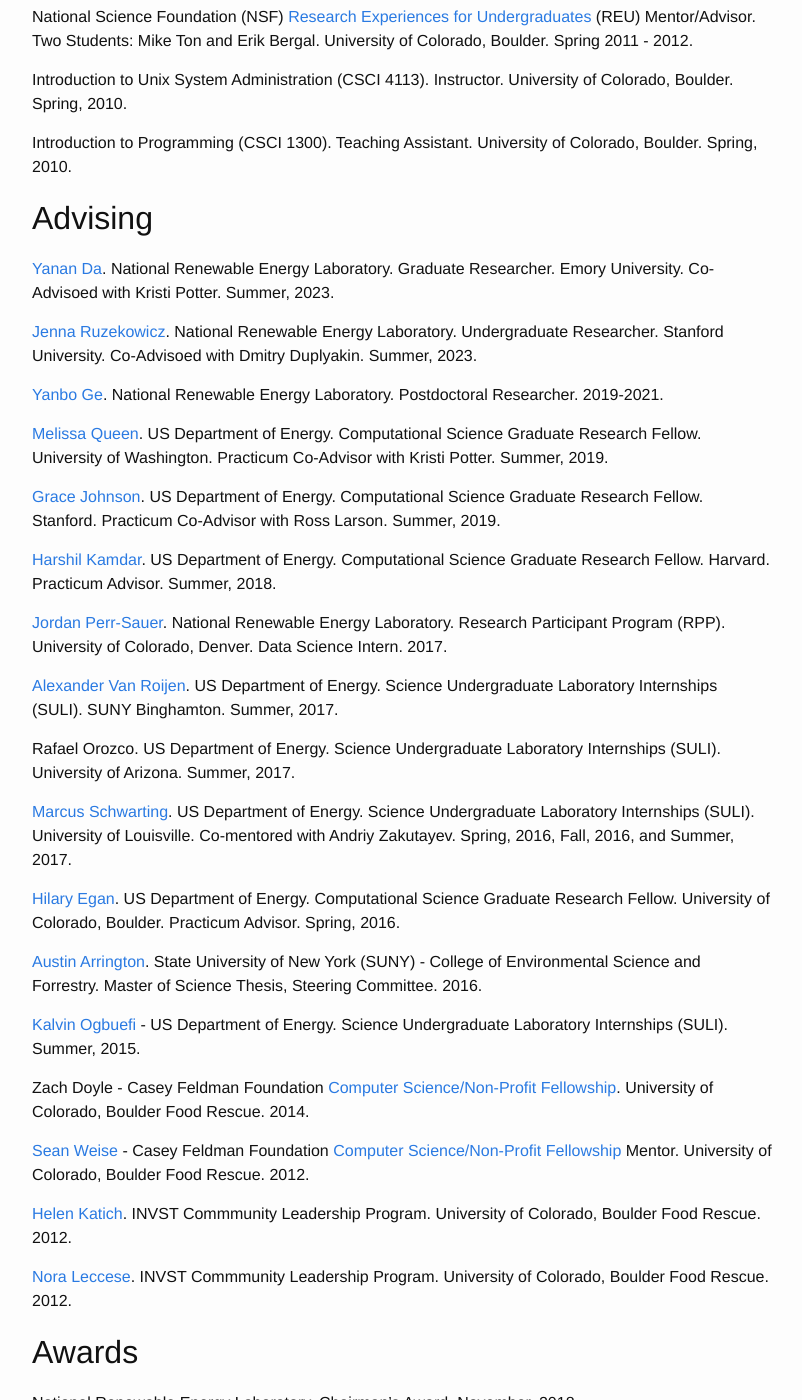
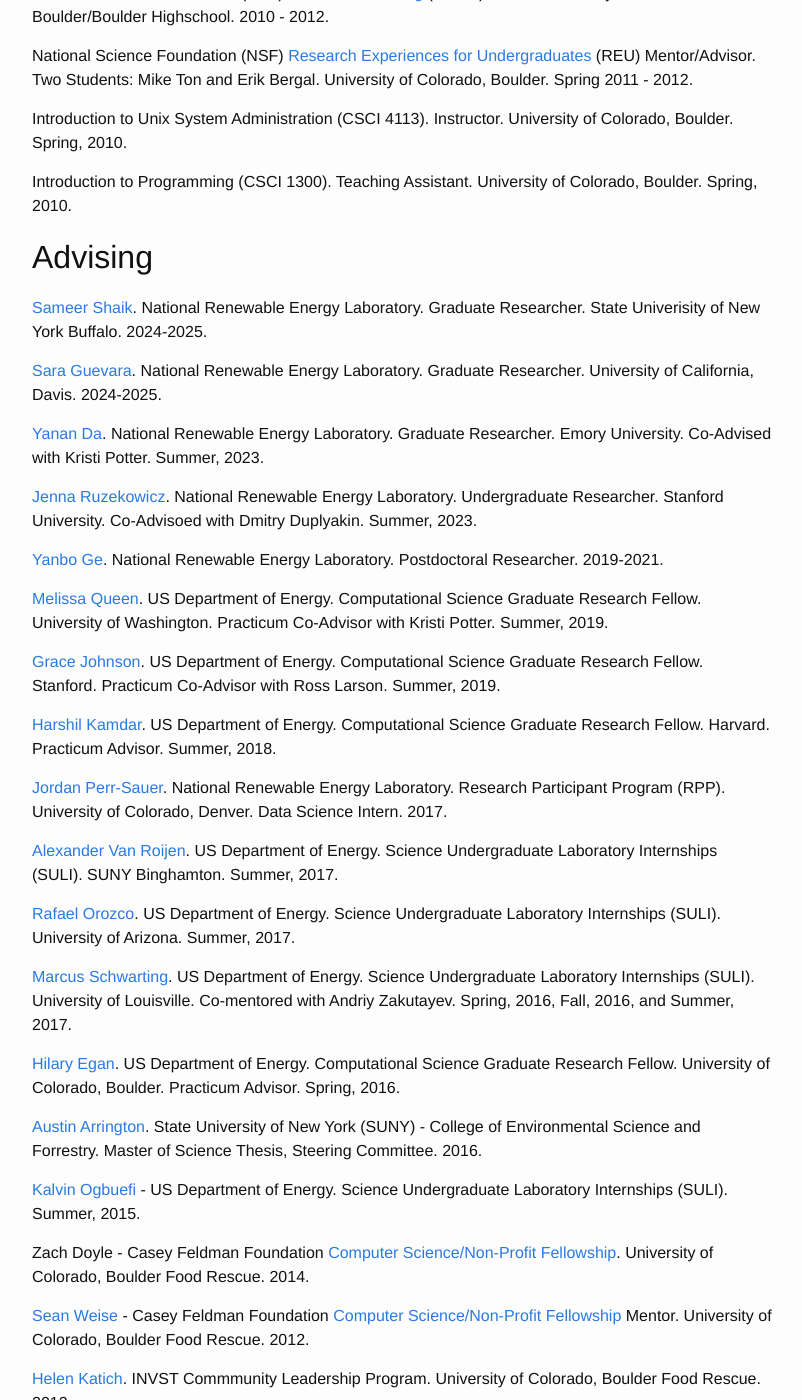
Before and after one commit to somerandomsequence/smallwhitecube, a Jekyll site: the page built from research.md, in a window 1280 px wide and 1400 px high, scrolled down 16635 px. Shown: the whole window, without its empty margins (238-1040 px from the left). Built offline with Jekyll 4.4.1, drawn with Linux system fonts in a browser that asks for light colours; nearby versions of some CDN libraries; some of the changed text lies outside the part shown.

Commit message:
Update research.md

```diff
--- a/research.md
+++ b/research.md
@@ -34,6 +34,8 @@
 [Wireless Traffic in the Wilds of Portland, Oregon](http://www.crawdad.org/pdx/vwave). Dataset of wireless LAN traffic around Portland, Oregon using a commercial sniffer VWave. 2007.
 
 ## Popular Press (Selected)
+
+Can Home Wind Turbines Take Off in the U.S.? Jackie Snow. November 7, 2024. [Wall Street Journal](https://www.wsj.com/business/energy-oil/home-wind-turbines-us-future-926992d7?st=sHhFqk&reflink=desktopwebshare_permalink)
 
 Study: when it rains, snake bites soar. BBC World News Service. Rylee Carlson. September 6, 2018. (Also: [CU Press Release](https://www.colorado.edu/today/2018/09/05/when-it-rains-snake-bites-soar), [Stanford Press Release](http://med.stanford.edu/news/all-news/2018/09/drought-predictive-of-decrease-in-snakebites.html), [Popular Science Article](https://www.popsci.com/snakebite-rain))
 
@@ -91,7 +93,11 @@
 
 ## Advising
 
-[Yanan Da](https://www.linkedin.com/in/yanan-da/). National Renewable Energy Laboratory. Graduate Researcher. Emory University. Co-Advisoed with Kristi Potter. Summer, 2023.
+[Sameer Shaik](https://www.linkedin.com/in/sameer-shaik20/). National Renewable Energy Laboratory. Graduate Researcher. State Univerisity of New York Buffalo. 2024-2025.
+
+[Sara Guevara](https://www.linkedin.com/in/sara-sof%C3%ADa-abril-guevara-245865141). National Renewable Energy Laboratory. Graduate Researcher. University of California, Davis. 2024-2025.
+
+[Yanan Da](https://www.linkedin.com/in/yanan-da/). National Renewable Energy Laboratory. Graduate Researcher. Emory University. Co-Advised with Kristi Potter. Summer, 2023.
 
 [Jenna Ruzekowicz](https://www.linkedin.com/in/jenna-ruzekowicz-948064187/). National Renewable Energy Laboratory. Undergraduate Researcher. Stanford University. Co-Advisoed with Dmitry Duplyakin. Summer, 2023.
 
@@ -107,7 +113,7 @@
 
 [Alexander Van Roijen](https://www.linkedin.com/in/alexandervanroijen/). US Department of Energy. Science Undergraduate Laboratory Internships (SULI). SUNY Binghamton. Summer, 2017.
 
-Rafael Orozco. US Department of Energy. Science Undergraduate Laboratory Internships (SULI). University of Arizona. Summer, 2017.
+[Rafael Orozco](https://www.linkedin.com/in/rafael42/). US Department of Energy. Science Undergraduate Laboratory Internships (SULI). University of Arizona. Summer, 2017.
 
 [Marcus Schwarting](https://www.linkedin.com/in/marcus-s-a7779486). US Department of Energy. Science Undergraduate Laboratory Internships (SULI). University of Louisville. Co-mentored with Andriy Zakutayev. Spring, 2016, Fall, 2016, and Summer, 2017.
 
```
